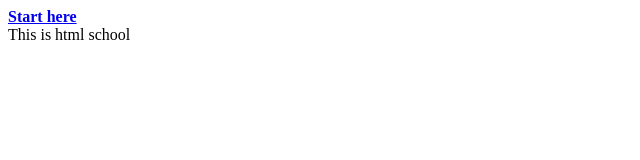
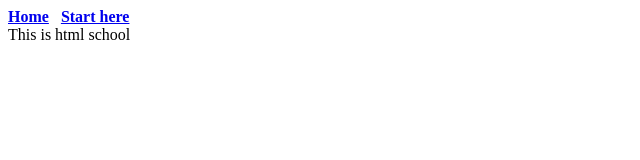
Before and after one commit to Rohitkumardelhi/html_school, a plain HTML site: page index.html in a window 1280 px wide. Shown: the full height of the page, 0-640 px from the left. Drawn offline with Linux system fonts and the light colour scheme.

Commit message:
Update index.html

```diff
--- a/index.html
+++ b/index.html
@@ -7,7 +7,7 @@
 </head>
 <body>
     <header>
-        <nav><strong><a href="start-here.html">Start here</a></strong></nav>
+        <nav><strong><a href="index.html">Home</a> &nbsp; <a href="start-here.html">Start here</a></strong></nav>
     </header>
     <main>This is html school</main>
 </body>
```
